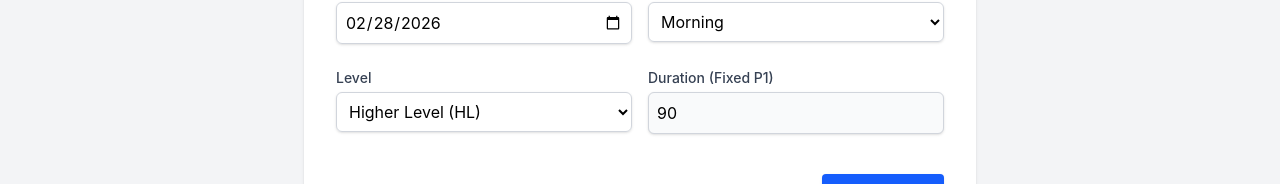
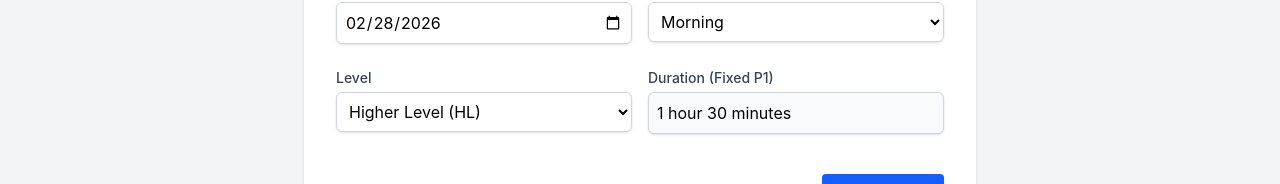
Before and after one commit to mindcoder9033/assessment-wizard, a React app in the folder frontend/: page / in a window 1280 px wide. Shown: the part 530-714 px from the top of the page. Built offline with nearby package versions, Linux system fonts and the light colour scheme; no server answers; the HTML template or start-up script is replaced by a standard one.

Commit message:
Paper 1 duration updated

```diff
--- a/frontend/src/components/CoverPageStep.tsx
+++ b/frontend/src/components/CoverPageStep.tsx
@@ -9,6 +9,14 @@ export const CoverPageStep = () => {
     const handleSubmit = (e: React.FormEvent) => {
         e.preventDefault();
         nextStep();
+    };
+
+    const formatDuration = (minutes: number) => {
+        const hrs = Math.floor(minutes / 60);
+        const mins = minutes % 60;
+        const hrStr = hrs > 0 ? `${hrs} hour${hrs > 1 ? 's' : ''}` : '';
+        const minStr = mins > 0 ? `${mins} minute${mins > 1 ? 's' : ''}` : '';
+        return [hrStr, minStr].filter(Boolean).join(' ');
     };
 
     return (
@@ -79,10 +87,10 @@ export const CoverPageStep = () => {
                     <div>
                         <label className="block text-sm font-medium text-gray-700 text-gray-500">Duration (Fixed P1)</label>
                         <input
-                            type="number"
+                            type="text"
                             disabled
                             className="mt-1 block w-full bg-gray-50 rounded-md border-gray-300 border p-2 shadow-sm"
-                            value={coverPage.durationMinutes}
+                            value={formatDuration(coverPage.durationMinutes)}
                         />
                     </div>
                 </div>
```
Also changed, not shown: 2 other files (tests, documents, lock files or other folders).
